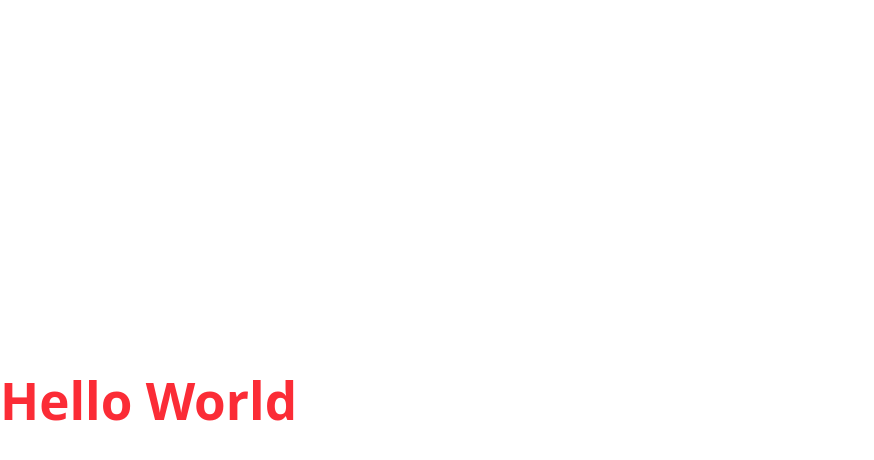
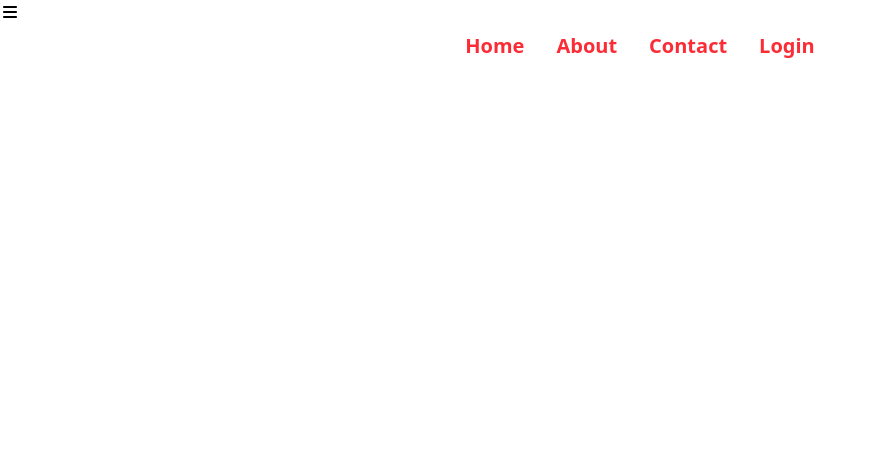
Before and after one commit to Jayden-j1/Cultural_Awareness_App, a React (Vite) app: page / in a window 1280 px wide. Shown: the top 460 px of the page, without its empty margins (0-874 px from the left). Built offline with nearby package versions, Linux system fonts and the light colour scheme.

Commit message:
Navigation menu partially completed

```diff
--- a/package.json
+++ b/package.json
@@ -10,6 +10,9 @@
     "preview": "vite preview"
   },
   "dependencies": {
+    "@fortawesome/fontawesome-svg-core": "^7.0.0",
+    "@fortawesome/free-solid-svg-icons": "^7.0.0",
+    "@fortawesome/react-fontawesome": "^3.0.2",
     "@tailwindcss/vite": "^4.1.12",
     "react": "^19.1.1",
     "react-dom": "^19.1.1",
--- a/src/App.jsx
+++ b/src/App.jsx
@@ -1,10 +1,10 @@
-import Heading from "./components/Test";
+import NavBar from "./components/NavigationBar";
 
 
 function App() {
   return (
     <>
-     <Heading />
+     <NavBar />
     </>
   );
 }
--- /dev/null
+++ b/src/components/NavigationBar.jsx
@@ -0,0 +1,40 @@
+import { FontAwesomeIcon } from '@fortawesome/react-fontawesome';
+import { faBars } from '@fortawesome/free-solid-svg-icons';
+
+
+const links = [
+  {name: "Home", link: "#"},
+  {name: "About", link: "#"},
+  {name: "Contact", link: "#"},
+  {name: "Login", link: "#"},
+]
+
+
+export default function NavBar() {
+  return (
+    <>
+     <header>
+
+      <div className='flex justify-between'>
+        <a className='cursor-pointer'>
+          <span className='sr-only'>Open Main Menu</span>
+          <FontAwesomeIcon icon={faBars} style={{color: "#000000"}} />
+        </a>
+      </div>
+
+        <nav>
+          <ul className="flex justify-center list-none p-0 m-0 w-100%">
+            {links.map((item, index) =>
+            (
+              <li key={index}>
+              <a href={item.link}
+              className="block no-underline text-xl text-center font-bold text-red-500 px-4 py-2 hover:bg-gray-100"
+              >{item.name}</a>
+              </li>
+            ))}
+          </ul>
+        </nav>
+      </header>
+    </>
+  );
+}
--- a/src/components/Test.jsx
+++ /dev/null
@@ -1,5 +0,0 @@
-export default function Heading() {
-  return (
-    <h1 className="text-red-500 font-bold">Hello World</h1>
-  );
-}
--- a/src/index.css
+++ b/src/index.css
@@ -1,70 +1,5 @@
 @import "tailwindcss";
 
-:root {
+body {
   font-family: system-ui, Avenir, Helvetica, Arial, sans-serif;
-  line-height: 1.5;
-  font-weight: 400;
-
-  color-scheme: light dark;
-  color: rgba(255, 255, 255, 0.87);
-  background-color: #242424;
-
-  font-synthesis: none;
-  text-rendering: optimizeLegibility;
-  -webkit-font-smoothing: antialiased;
-  -moz-osx-font-smoothing: grayscale;
 }
-
-a {
-  font-weight: 500;
-  color: #646cff;
-  text-decoration: inherit;
-}
-a:hover {
-  color: #535bf2;
-}
-
-body {
-  margin: 0;
-  display: flex;
-  place-items: center;
-  min-width: 320px;
-  min-height: 100vh;
-}
-
-h1 {
-  font-size: 3.2em;
-  line-height: 1.1;
-}
-
-button {
-  border-radius: 8px;
-  border: 1px solid transparent;
-  padding: 0.6em 1.2em;
-  font-size: 1em;
-  font-weight: 500;
-  font-family: inherit;
-  background-color: #1a1a1a;
-  cursor: pointer;
-  transition: border-color 0.25s;
-}
-button:hover {
-  border-color: #646cff;
-}
-button:focus,
-button:focus-visible {
-  outline: 4px auto -webkit-focus-ring-color;
-}
-
-@media (prefers-color-scheme: light) {
-  :root {
-    color: #213547;
-    background-color: #ffffff;
-  }
-  a:hover {
-    color: #747bff;
-  }
-  button {
-    background-color: #f9f9f9;
-  }
-}
```
Also changed, not shown: 1 other file (tests, documents, lock files or other folders).
